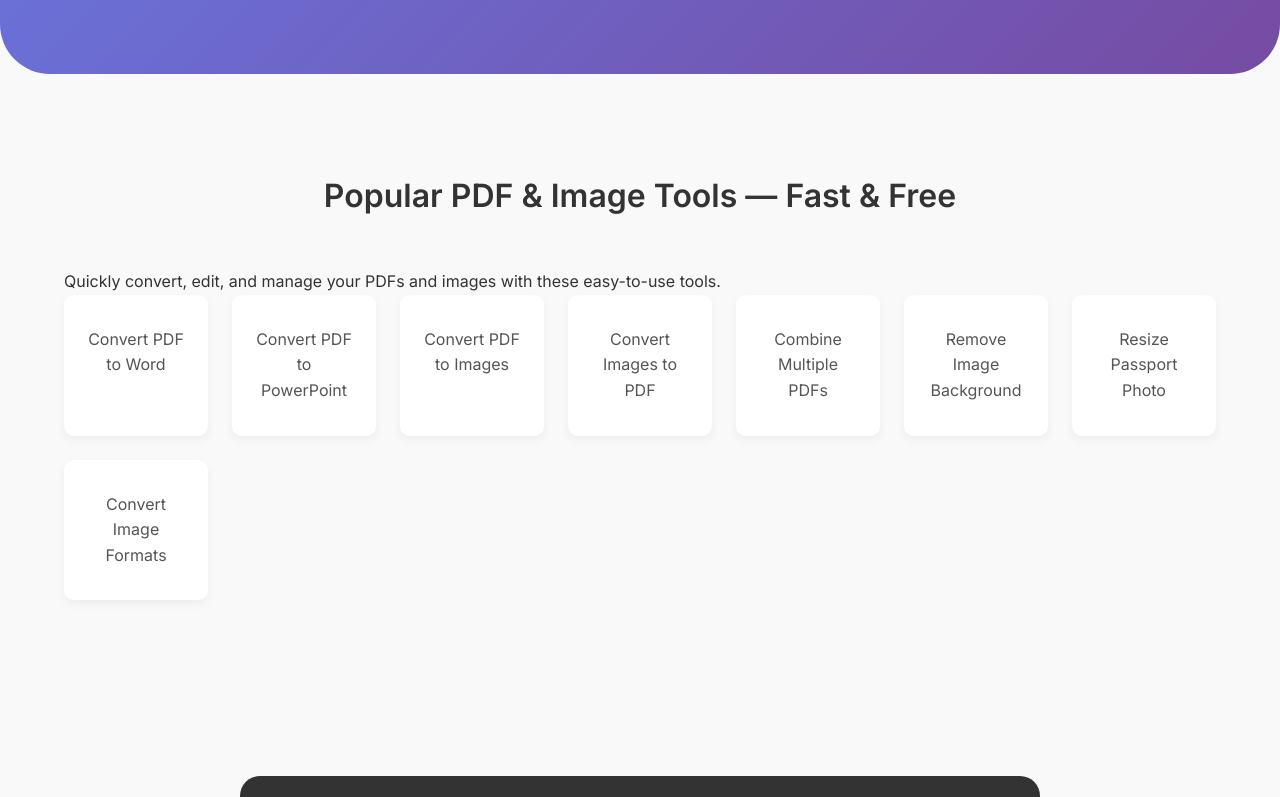
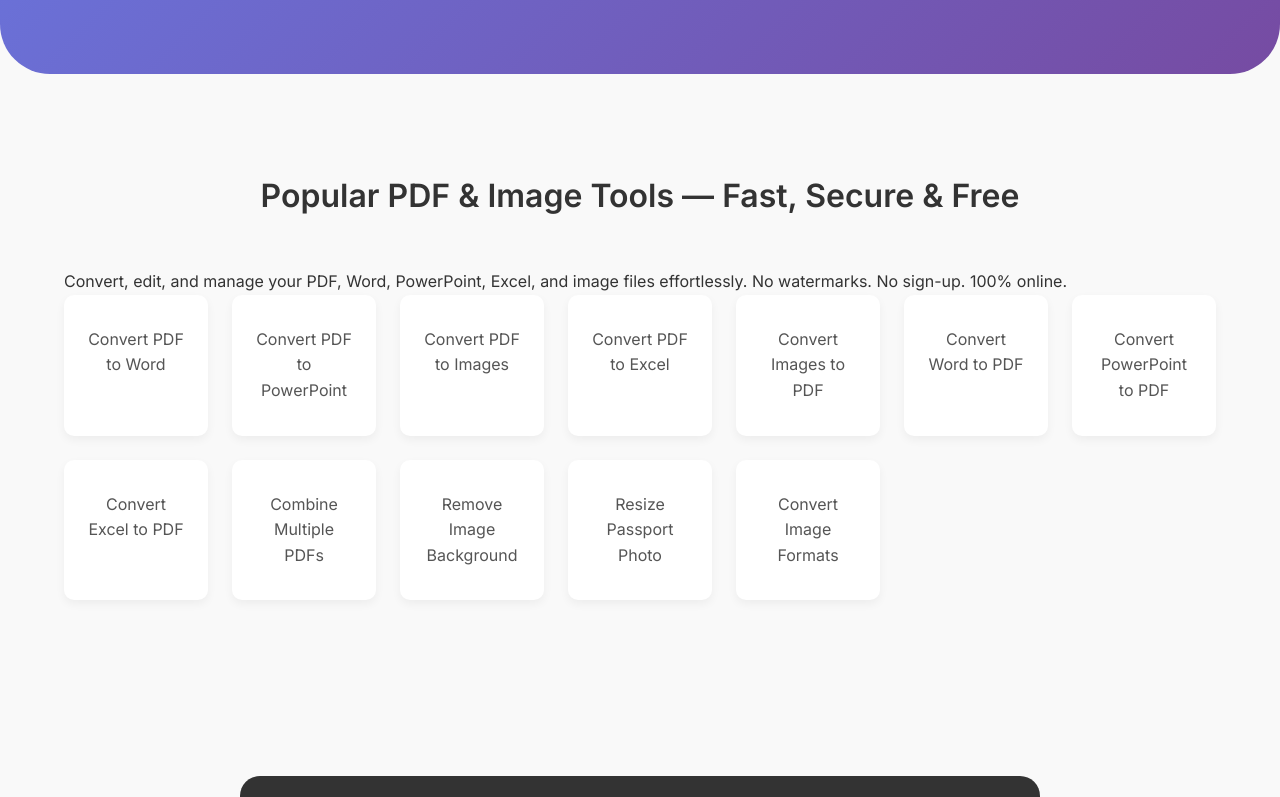
Before and after one commit to Leadmind-Developer/pdfimagetools-vercel, a Next.js app: page / in a window 1280 px wide. Shown: the part 581-1378 px from the top of the page. Built offline with nearby package versions, Linux system fonts and the light colour scheme; no server answers.

Commit message:
Update Features.jsx

```diff
--- a/src/components/Features.jsx
+++ b/src/components/Features.jsx
@@ -4,19 +4,54 @@ import Link from "next/link";
 const Features = () => (
   <section className="features" id="features">
     <div className="container">
-      <h3>Popular PDF & Image Tools — Fast & Free</h3>
+      <h3>Popular PDF & Image Tools — Fast, Secure & Free</h3>
       <p className="features-intro">
-        Quickly convert, edit, and manage your PDFs and images with these easy-to-use tools.
+        Convert, edit, and manage your PDF, Word, PowerPoint, Excel, and image files effortlessly.
+        No watermarks. No sign-up. 100% online.
       </p>
+
       <div className="feature-grid">
-        <Link href="/pdf-to-word" className="feature-card">Convert PDF to Word</Link>
-        <Link href="/pdf-to-ppt" className="feature-card">Convert PDF to PowerPoint</Link>
-        <Link href="/pdf-to-image" className="feature-card">Convert PDF to Images</Link>
-        <Link href="/image-to-pdf" className="feature-card">Convert Images to PDF</Link>
-        <Link href="/combine-pdfs" className="feature-card">Combine Multiple PDFs</Link>
-        <Link href="/remove-image-background" className="feature-card">Remove Image Background</Link>
-        <Link href="/resize-passport-photo" className="feature-card">Resize Passport Photo</Link>
-        <Link href="/image-converter" className="feature-card">Convert Image Formats</Link>
+        {/* PDF Converters */}
+        <Link href="/pdf-to-word" className="feature-card">
+          Convert PDF to Word
+        </Link>
+        <Link href="/pdf-to-powerpoint" className="feature-card">
+          Convert PDF to PowerPoint
+        </Link>
+        <Link href="/pdf-to-image" className="feature-card">
+          Convert PDF to Images
+        </Link>
+        <Link href="/pdf-to-excel" className="feature-card">
+          Convert PDF to Excel
+        </Link>
+
+        {/* To-PDF Tools */}
+        <Link href="/image-to-pdf" className="feature-card">
+          Convert Images to PDF
+        </Link>
+        <Link href="/word-to-pdf" className="feature-card">
+          Convert Word to PDF
+        </Link>
+        <Link href="/powerpoint-to-pdf" className="feature-card">
+          Convert PowerPoint to PDF
+        </Link>
+        <Link href="/excel-to-pdf" className="feature-card">
+          Convert Excel to PDF
+        </Link>
+
+        {/* Utility Tools */}
+        <Link href="/combine-pdfs" className="feature-card">
+          Combine Multiple PDFs
+        </Link>
+        <Link href="/remove-image-background" className="feature-card">
+          Remove Image Background
+        </Link>
+        <Link href="/resize-passport-photo" className="feature-card">
+          Resize Passport Photo
+        </Link>
+        <Link href="/image-converter" className="feature-card">
+          Convert Image Formats
+        </Link>
       </div>
     </div>
   </section>
```
